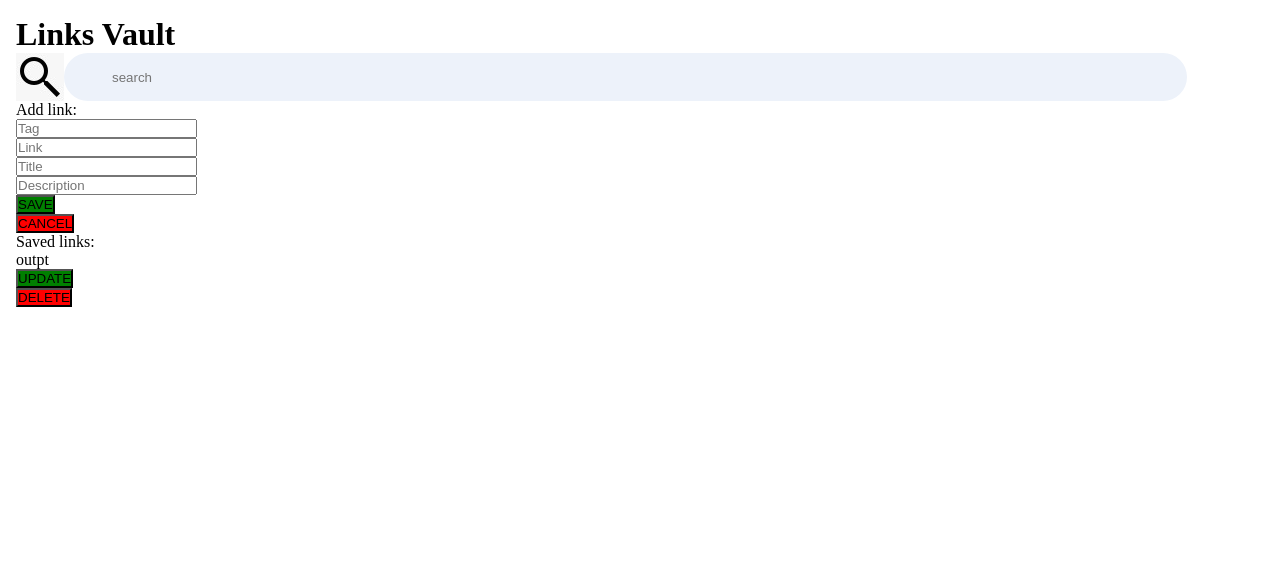
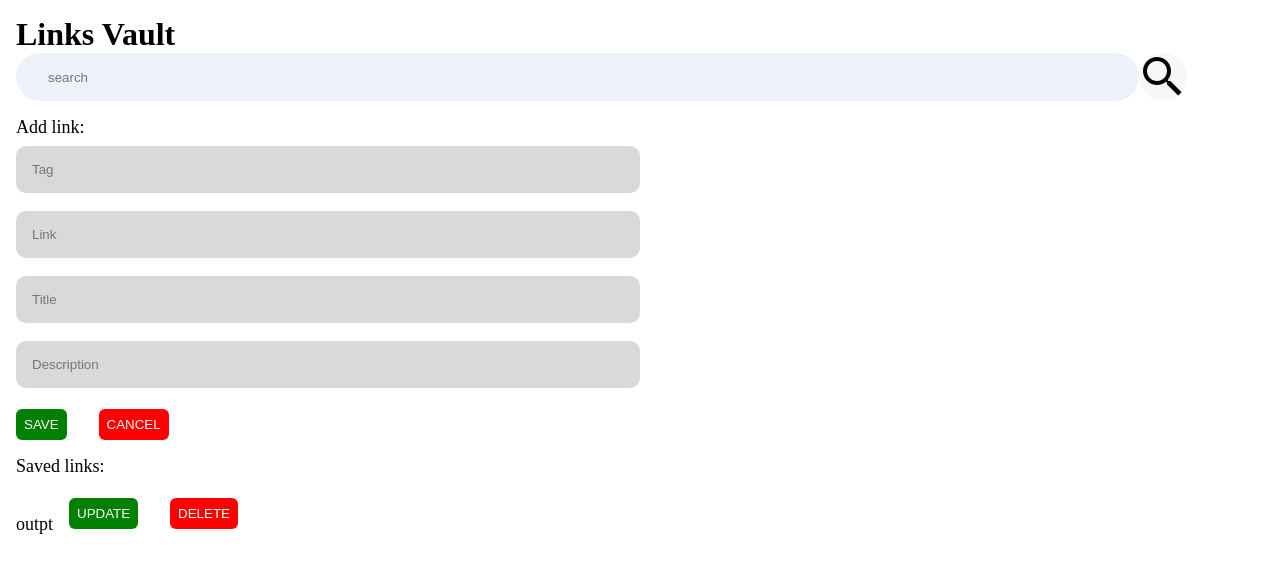
Before and after one commit to Ntombenhle2004/Task2-linkVault, a React (Vite) app: page / in a window 1280 px wide. Shown: the top 568 px of the page. Built offline with nearby package versions, Linux system fonts and the light colour scheme.

Commit message:
i styled the inputs on app.css

```diff
--- a/src/App.css
+++ b/src/App.css
@@ -23,8 +23,48 @@ width: 90%;
 border-radius: 25px;
 background-color: #EDF2FA;
 border: none;
-padding-left: 3rem;
+padding-left: 2rem;
+
+}
+#searchB{
+   border-radius: 50%;
+
+   background-color: red;
 }
 p{
+  font-size: 18px;
+  padding-top: 1rem;
+}
+.myinputs{
+  padding-top: 0.5rem;
+}
+
+input{
+  width: 50%;
+  padding: 1rem;
+  border-radius: 10px;
+  background-color: #D9D9D9;
+  border: none;
+}
+button{
+ padding: 0.5rem;
+ border-radius: 6px;
+ color: white;
+ border: none;
+}
+.AddlinkBtn{
+  padding-top: 1.3rem;
+  display: flex;
+  flex-direction: row;
+  gap:1rem
+}
+.MyOutputs{
+   padding-top: 1.3rem;
+  display: flex;
+  flex-direction: row;
+  gap:1rem
+}
+#output{
+  width: 50%;
 
 }
--- a/src/App.tsx
+++ b/src/App.tsx
@@ -19,13 +19,13 @@ function App() {
           <Paragraphs name="Add link:" />
 
           <div className="myinputs">
-            <Inputs text="Tag" />
-            <Inputs text="Link" />
-            <Inputs text="Title" />
+            <Inputs text="Tag" /> <br/>
+            <Inputs text="Link" /> <br/>
+            <Inputs text="Title" /> <br/>
             <Inputs text="Description" id="descrip" />
           </div>
           <div className="AddlinkBtn">
-            <Buttons name="SAVE" id="save" colors="green" />
+            <Buttons name="SAVE" id="save" colors="green" /> <br/>
             <Buttons name="CANCEL" id="Cancel" colors="Red" />
           </div>
         </div>
@@ -34,7 +34,7 @@ function App() {
           <Paragraphs name="Saved links:" />
           <div className="MyOutputs">
             <Outputs name="outpt" />
-            <Buttons name="UPDATE" id="update" colors="green" />
+            <Buttons name="UPDATE" id="update" colors="green" /><br/>
             <Buttons name="DELETE" id="delete" colors="Red" />
           </div>
         </div>
--- a/src/components/heading.tsx
+++ b/src/components/heading.tsx
@@ -4,6 +4,7 @@ export default function Heading() {
   return (
     <div>
       <h1>Links Vault</h1>
+
     </div>
   );
 }
--- a/src/components/searchbar.tsx
+++ b/src/components/searchbar.tsx
@@ -5,8 +5,8 @@ export default function Searchbar() {
   return (
     <div>
       <div className="SearchBar">
+        <input type="text" id="search" placeholder="search"></input>
         <img src={searchB} alt="Search Bar" id="searchB"></img>
-        <input type="text" id="search" placeholder="search"></input>
       </div>
     </div>
   );
```
